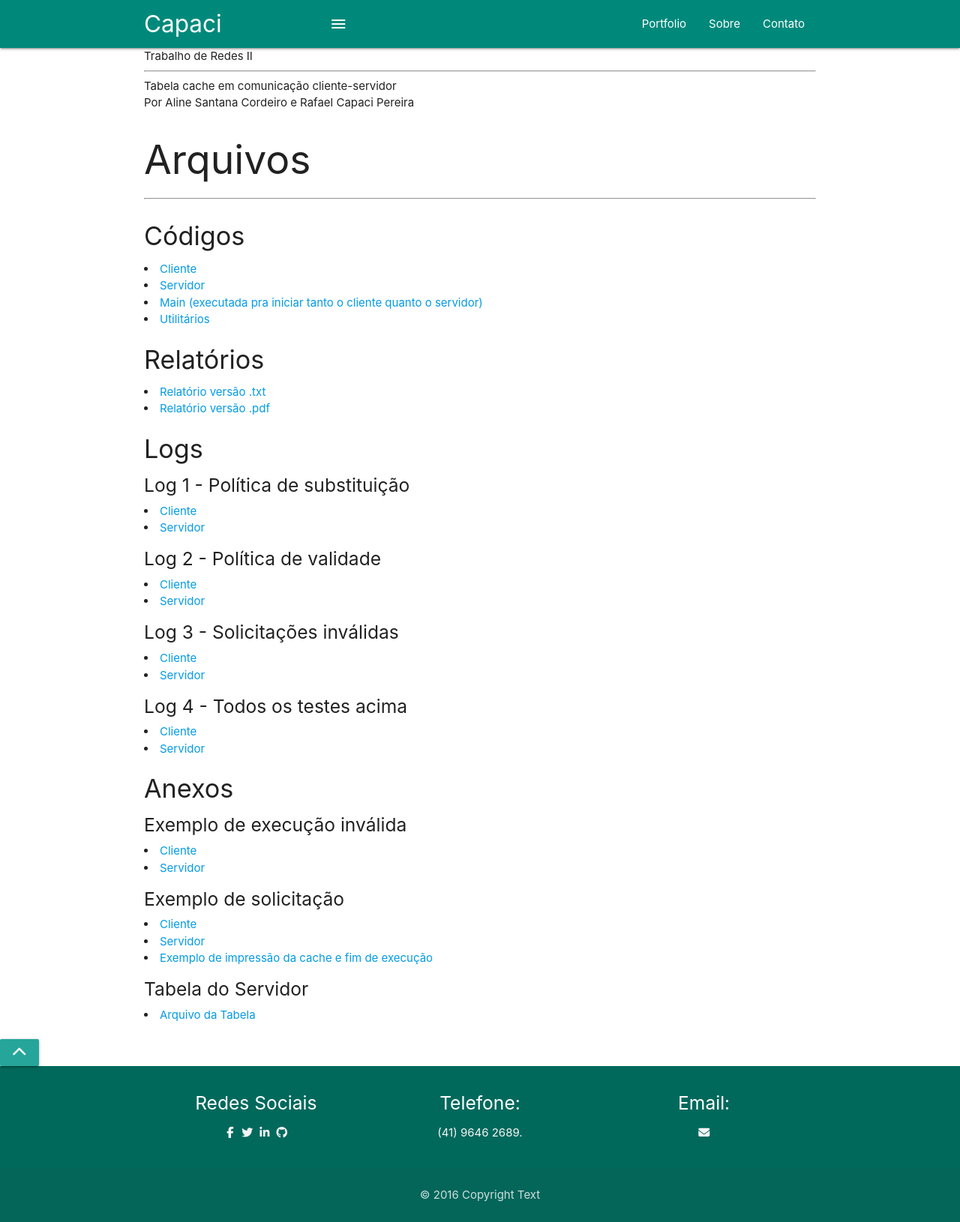
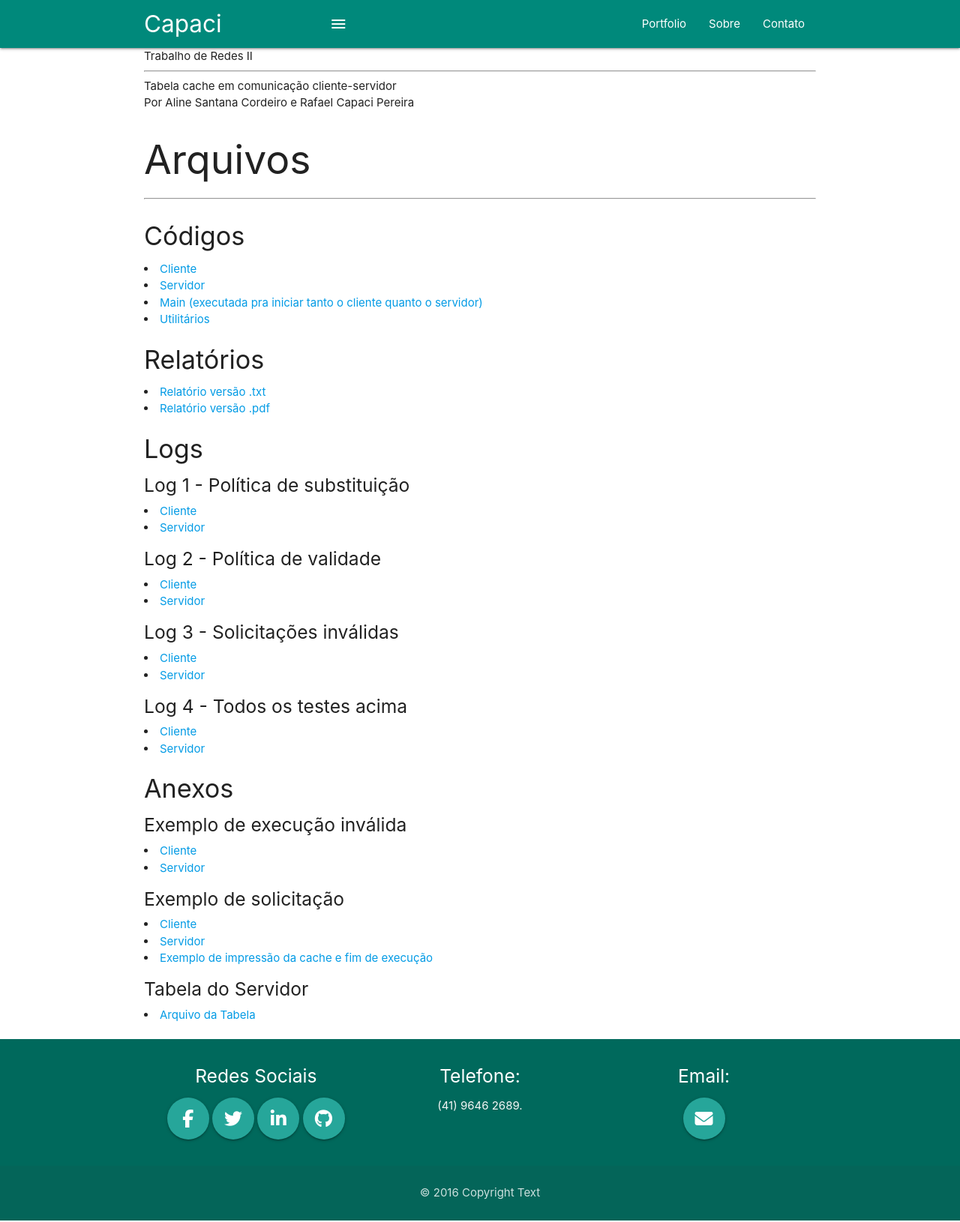
Before and after one commit to capaci/capaci.github.io, a Jekyll site: the page built from projects/ci061/index.html, in a window 1280 px wide. Shown: the whole page at 75% size. Built offline with Jekyll 4.4.1, drawn with Linux system fonts in a browser that asks for light colours; nearby versions of some CDN libraries; library files that are not in the unit come from our copies.

Commit message:
scroll-to-top button on mobile devices

```diff
--- a/_includes/footer.html
+++ b/_includes/footer.html
@@ -1,6 +1,6 @@
 <!-- Scroll to Top Button (Only visible on small and extra-small screen sizes) -->
-<div class="scroll-top page-scroll visible-xs visible-sm">
-    <a class="btn btn-primary" href="#page-top">
+<div class="fixed-action-btn hide-on-med-and-up right">
+    <a href="#page-top" class="btn-floating btn-large">
         <i class="fa fa-chevron-up"></i>
     </a>
 </div>
@@ -10,12 +10,11 @@
         <div class="row">
             <div class="col l4 s12 center-align">
                 <h5 class="white-text">Redes Sociais</h5>
-                    <p >
-                        <a href="https://www.facebook.com/rafael.capacipereira" target="_blank" class="grey-text text-lighten-4"><i class="fa fa-fw fa-facebook"></i></a>
-                        <a href="https://twitter.com/Rafael_Capaci" target="_blank" class="grey-text text-lighten-4"><i class="fa fa-fw fa-twitter"></i></a>
-                        <a href="https://br.linkedin.com/in/rafaelcapaci
-                        " target="_blank" class="grey-text text-lighten-4"><i class="fa fa-fw fa-linkedin"></i></a>
-                        <a href="https://github.com/capaci" target="_blank" class="grey-text text-lighten-4"><i class="fa fa-fw fa-github"></i></a>
+                <p>
+                    <a href="https://www.facebook.com/rafael.capacipereira" target="_blank" class="grey-text text-lighten-4 btn-floating btn-large"><i class="fa fa-fw fa-facebook"></i></a>
+                    <a href="https://twitter.com/Rafael_Capaci" target="_blank" class="grey-text text-lighten-4 btn-floating btn-large"><i class="fa fa-fw fa-twitter"></i></a>
+                    <a href="https://br.linkedin.com/in/rafaelcapaci" target="_blank" class="grey-text text-lighten-4 btn-floating btn-large"><i class="fa fa-fw fa-linkedin"></i></a>
+                    <a href="https://github.com/capaci" target="_blank" class="grey-text text-lighten-4 btn-floating btn-large"><i class="fa fa-fw fa-github"></i></a>
                 </p>
             </div>
             <div class="col l4 s12 center-align">
@@ -24,8 +23,8 @@
             </div>
             <div class="col l4 s12 center-align">
                 <h5 class="white-text">Email:</h5>
-                    <p class="grey-text text-lighten-4">
-                        <a href="mailto:rafaelcapacipereira@gmail.com" target="_blank" class="grey-text text-lighten-4"><i class="fa fa-fw fa-envelope"></i></a>
+                <p>
+                    <a href="mailto:rafaelcapacipereira@gmail.com" target="_blank" class="grey-text text-lighten-4 btn-floating btn-large"><i class="fa fa-fw fa-envelope"></i></a>
                 </p>
             </div>
         </div>
```
Lines whose indentation alone changed are shown as unchanged.
